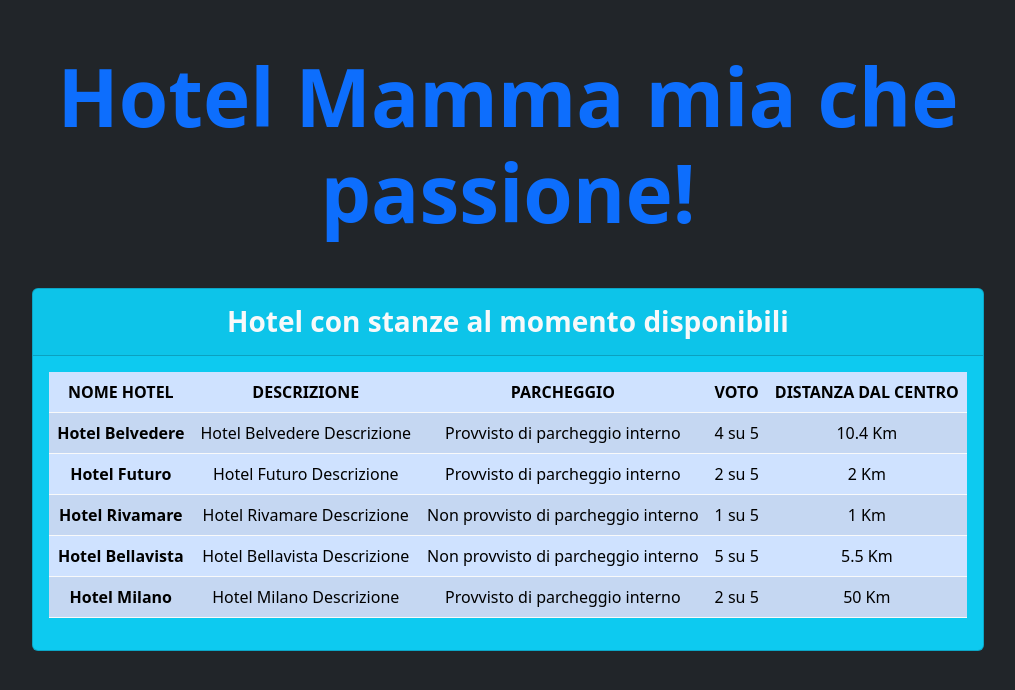
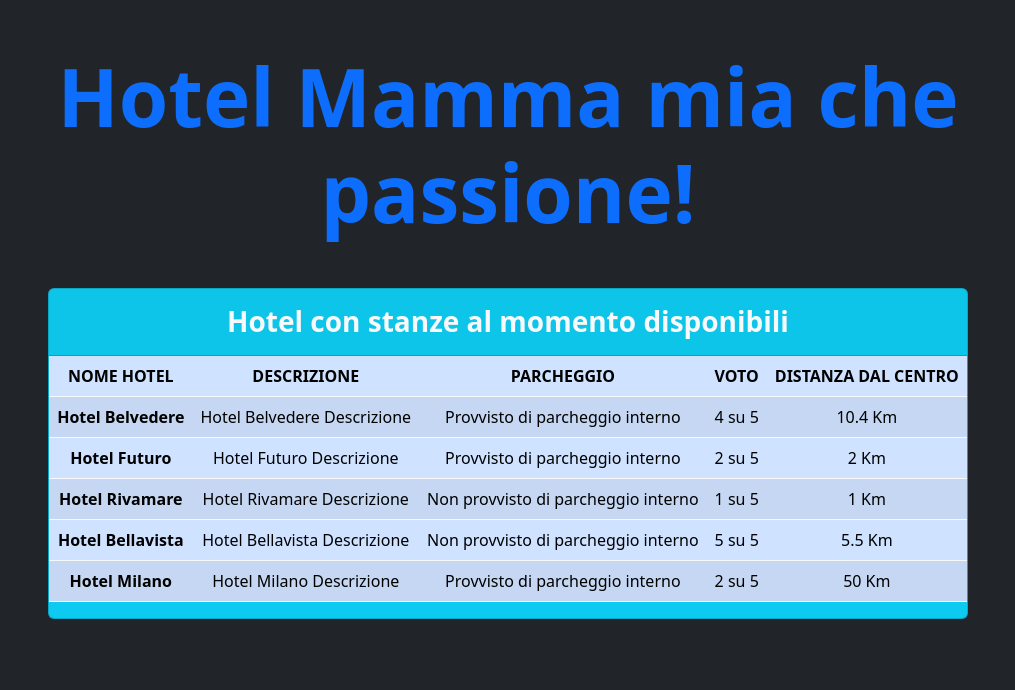
Before and after one commit to GiuseppeIndomenico/php-hotel, a PHP site: page / in a window 1280 px wide. Shown: the top 690 px of the page, without its empty margins (132-1147 px from the left). Run offline with PHP 8.4, Linux system fonts and the light colour scheme.

Commit message:
fix table

```diff
--- a/index.php
+++ b/index.php
@@ -57,13 +57,18 @@ $hotels = [
 <body class="bg-dark">
     <div class="container mt-5">
         <h1 class="text-center text-primary mb-5 fw-bold display-1">Hotel Mamma mia che passione!</h1>
-        <div class="d-flex align-items-center justify-content-center">
+        <div class="d-flex align-items-center justify-content-center flex-column">
+            <form action="" method="get">
+
+
+
+            </form>
 
             <div class="card text-bg-info">
                 <div class="card-header py-2 text-light ">
                     <h3 class="text-center fw-bold  mt-2">Hotel con stanze al momento disponibili</h3>
                 </div>
-                <div class="card-body">
+                <div class="card-body p-0">
                     <table class="table table-primary table-striped text-center border-light">
                         <thead>
                             <tr class="text-uppercase">
```
